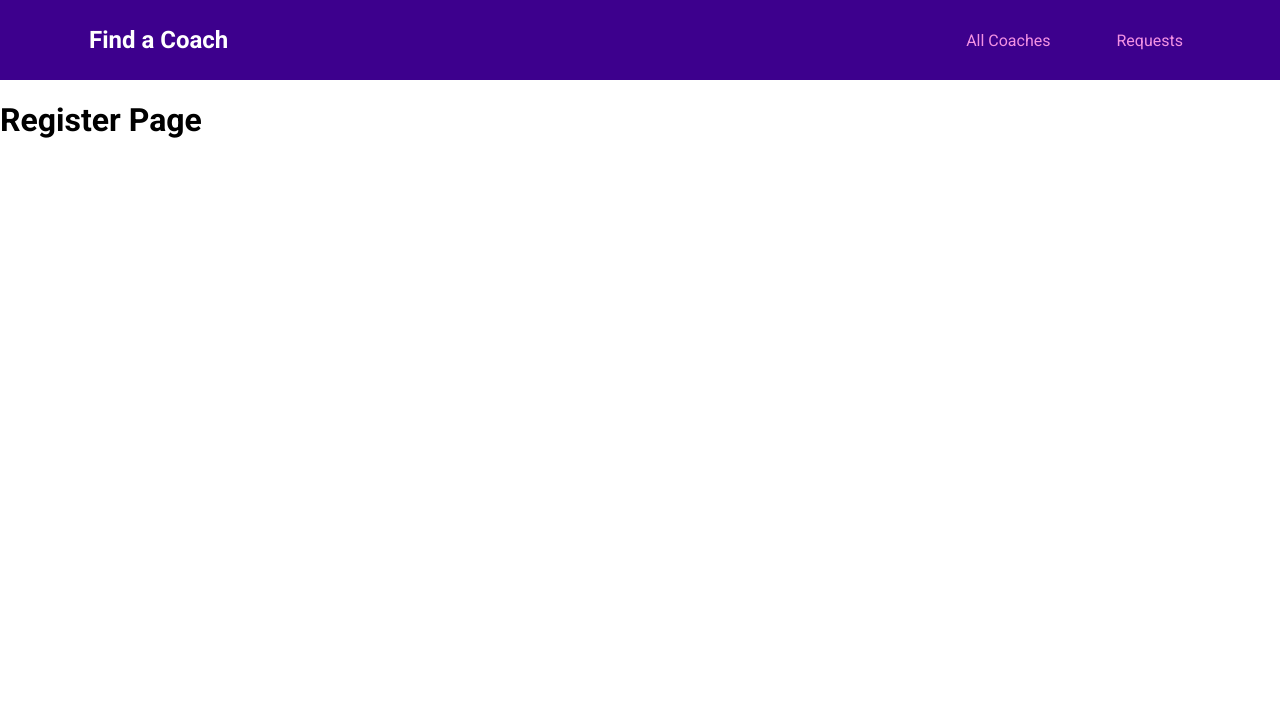
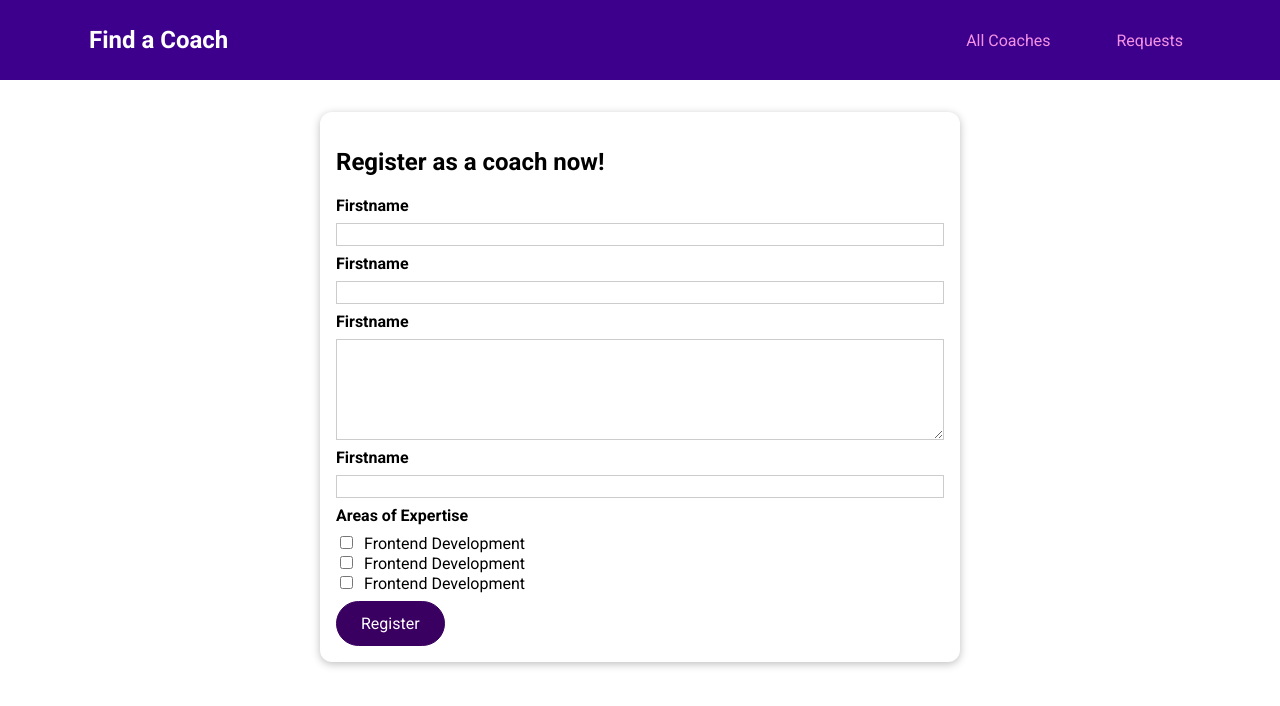
Before and after one commit to PabloAD01/Vue_Learning, a Vue app in the folder VueWebApp/: page /register in a window 1280 px wide. Shown: the top 706 px of the page. Built offline with nearby package versions, Linux system fonts and the light colour scheme.

Commit message:
feat: add CoachForm

```diff
--- /dev/null
+++ b/VueWebApp/014 coach-form.css
@@ -0,0 +1,54 @@
+.form-control {
+  margin: 0.5rem 0;
+}
+
+label {
+  font-weight: bold;
+  display: block;
+  margin-bottom: 0.5rem;
+}
+
+input[type='checkbox'] + label {
+  font-weight: normal;
+  display: inline;
+  margin: 0 0 0 0.5rem;
+}
+
+input,
+textarea {
+  display: block;
+  width: 100%;
+  border: 1px solid #ccc;
+  font: inherit;
+}
+
+input:focus,
+textarea:focus {
+  background-color: #f0e6fd;
+  outline: none;
+  border-color: #3d008d;
+}
+
+input[type='checkbox'] {
+  display: inline;
+  width: auto;
+  border: none;
+}
+
+input[type='checkbox']:focus {
+  outline: #3d008d solid 1px;
+}
+
+h3 {
+  margin: 0.5rem 0;
+  font-size: 1rem;
+}
+
+.invalid label {
+  color: red;
+}
+
+.invalid input,
+.invalid textarea {
+  border: 1px solid red;
+}
--- /dev/null
+++ b/VueWebApp/src/components/coaches/CoachForm.vue
@@ -0,0 +1,124 @@
+<template>
+  <form @submit.prevent="submitForm">
+    <div class="form-control">
+      <label for="firstname">Firstname</label>
+      <input type="text" id="firstname" v-model.trim="firstName" />
+    </div>
+    <div class="form-control">
+      <label for="lastname">Firstname</label>
+      <input type="text" id="lastname" v-model.trim="lastName" />
+    </div>
+    <div class="form-control">
+      <label for="description">Firstname</label>
+      <textarea
+        name=""
+        id="description"
+        rows="5"
+        v-model.trim="description"
+      ></textarea>
+    </div>
+    <div class="form-control">
+      <label for="rate">Firstname</label>
+      <input type="number" id="rate" v-model.number="rate" />
+    </div>
+    <div class="form-control">
+      <h3>Areas of Expertise</h3>
+      <div>
+        <input type="checkbox" id="frontend" value="frontend" v-model="areas" />
+        <label for="frontend">Frontend Development</label>
+      </div>
+      <div>
+        <input type="checkbox" id="backend" value="backend" v-model="areas" />
+        <label for="backend">Frontend Development</label>
+      </div>
+      <div>
+        <input type="checkbox" id="career" value="career" v-model="areas" />
+        <label for="career">Frontend Development</label>
+      </div>
+    </div>
+    <base-button>Register</base-button>
+  </form>
+</template>
+
+<script>
+export default {
+  data() {
+    return {
+      firstName: '',
+      lastName: '',
+      description: '',
+      rate: null,
+      areas: [],
+    };
+  },
+  methods: {
+    submitForm() {
+      const formData = {
+        first: this.firstName,
+        last: this.lastName,
+        desc: this.description,
+        rate: this.rate,
+        areas: this.areas,
+      };
+      console.log(formData);
+    },
+  },
+};
+</script>
+
+<style scoped>
+.form-control {
+  margin: 0.5rem 0;
+}
+
+label {
+  font-weight: bold;
+  display: block;
+  margin-bottom: 0.5rem;
+}
+
+input[type='checkbox'] + label {
+  font-weight: normal;
+  display: inline;
+  margin: 0 0 0 0.5rem;
+}
+
+input,
+textarea {
+  display: block;
+  width: 100%;
+  border: 1px solid #ccc;
+  font: inherit;
+}
+
+input:focus,
+textarea:focus {
+  background-color: #f0e6fd;
+  outline: none;
+  border-color: #3d008d;
+}
+
+input[type='checkbox'] {
+  display: inline;
+  width: auto;
+  border: none;
+}
+
+input[type='checkbox']:focus {
+  outline: #3d008d solid 1px;
+}
+
+h3 {
+  margin: 0.5rem 0;
+  font-size: 1rem;
+}
+
+.invalid label {
+  color: red;
+}
+
+.invalid input,
+.invalid textarea {
+  border: 1px solid red;
+}
+</style>
--- a/VueWebApp/src/pages/coaches/CoachRegistration.vue
+++ b/VueWebApp/src/pages/coaches/CoachRegistration.vue
@@ -1,3 +1,18 @@
 <template>
-  <h1>Register Page</h1>
+  <section>
+    <base-card>
+      <h2>Register as a coach now!</h2>
+      <coach-form></coach-form>
+    </base-card>
+  </section>
 </template>
+
+<script>
+import CoachForm from '../../components/coaches/CoachForm.vue';
+
+export default {
+  components: {
+    CoachForm,
+  },
+};
+</script>
```
